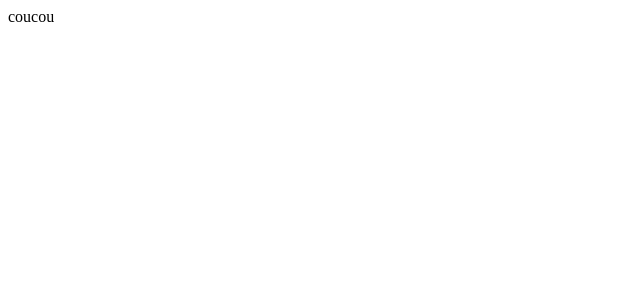
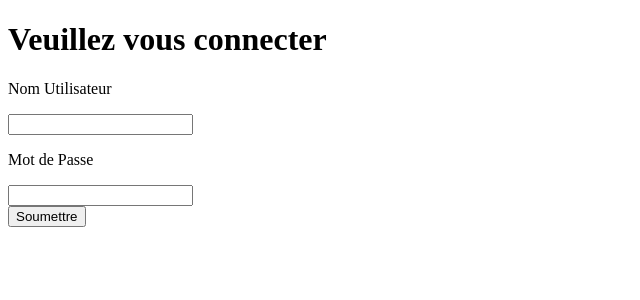
Before and after one commit to bebaile/Hackathon-1-Team-Untitled, a React (Create React App) app: page /connexion in a window 1280 px wide. Shown: the top 300 px of the page, without its empty margins (0-640 px from the left). Built offline with nearby package versions, Linux system fonts and the light colour scheme.

Commit message:
premier commit Connexion

```diff
--- a/src/App.js
+++ b/src/App.js
@@ -1,4 +1,4 @@
-import React from "react";
+import React, {useState} from "react";
 import Home from "./pages/Home";
 import Connexion from "./pages/Connexion";
 import LandingPage from "./pages/LandingPage";
@@ -6,7 +6,10 @@ import { Routes, Route } from "react-router-dom";
 import { MainContextProvider } from "./contexts/MainContext";
 
 const App = () => {
-  //const [isOnline, setIsOnline] = useState(false);
+  const [isOnline, setIsOnline] = useState();
+  if(!isOnline){
+    return <Connexion setIsOnline={setIsOnline}/>
+  }
 
   // a mettre dans les composants enfants
   //const { isOnline, setIsOnline } = useContext(MainContext);
--- a/src/pages/Connexion.jsx
+++ b/src/pages/Connexion.jsx
@@ -1,7 +1,45 @@
 import React from "react";
 
-const Connexion = () => {
-  return <div> coucou</div>;
-};
+  const database = [
+    {
+      username: "Olivier",
+      password: "Pochic"
+    },
+    {
+      username: "Ali",
+      password: "Belala"
+    },
+    {
+      username: "Basile",
+      password: "Carle"
+    },
+    {
+      username: "Audren",
+      password: "Floch"
+    },
+    {
+      username: "Stephane",
+      password: "Feroussier"
+    }
+  ];
 
-export default Connexion;
+export default function Login() {
+  return(
+  <div className="login-wrapper">
+    <h1>Veuillez vous connecter</h1>
+    <form>
+      <label>
+        <p>Nom Utilisateur</p>
+        <input type="text" />
+      </label>
+      <label>
+        <p>Mot de Passe</p>
+        <input type="password" />
+      </label>
+      <div>
+        <button type="submit">Soumettre</button>
+      </div>
+    </form>
+  </div>
+  )
+}
```
